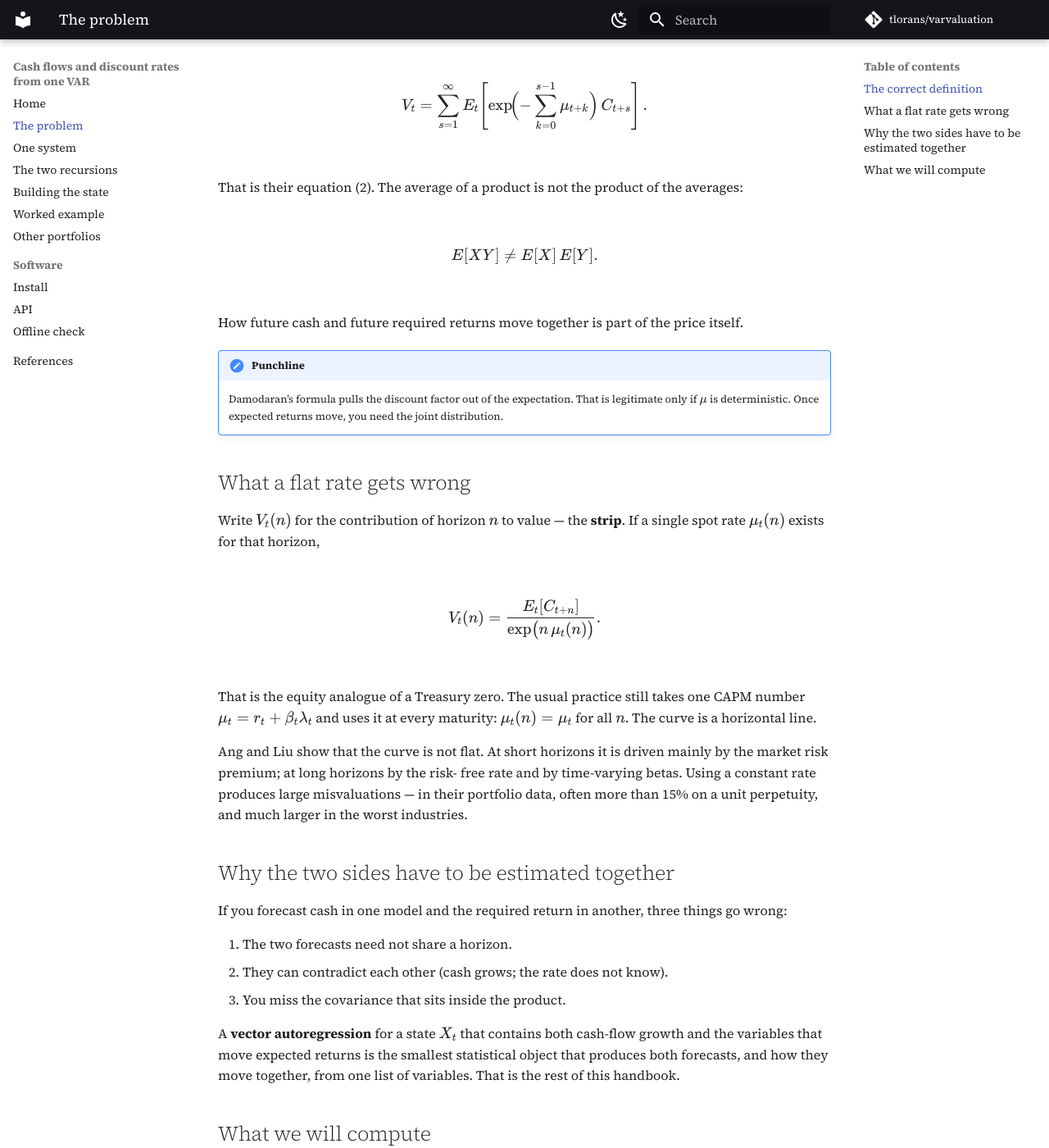
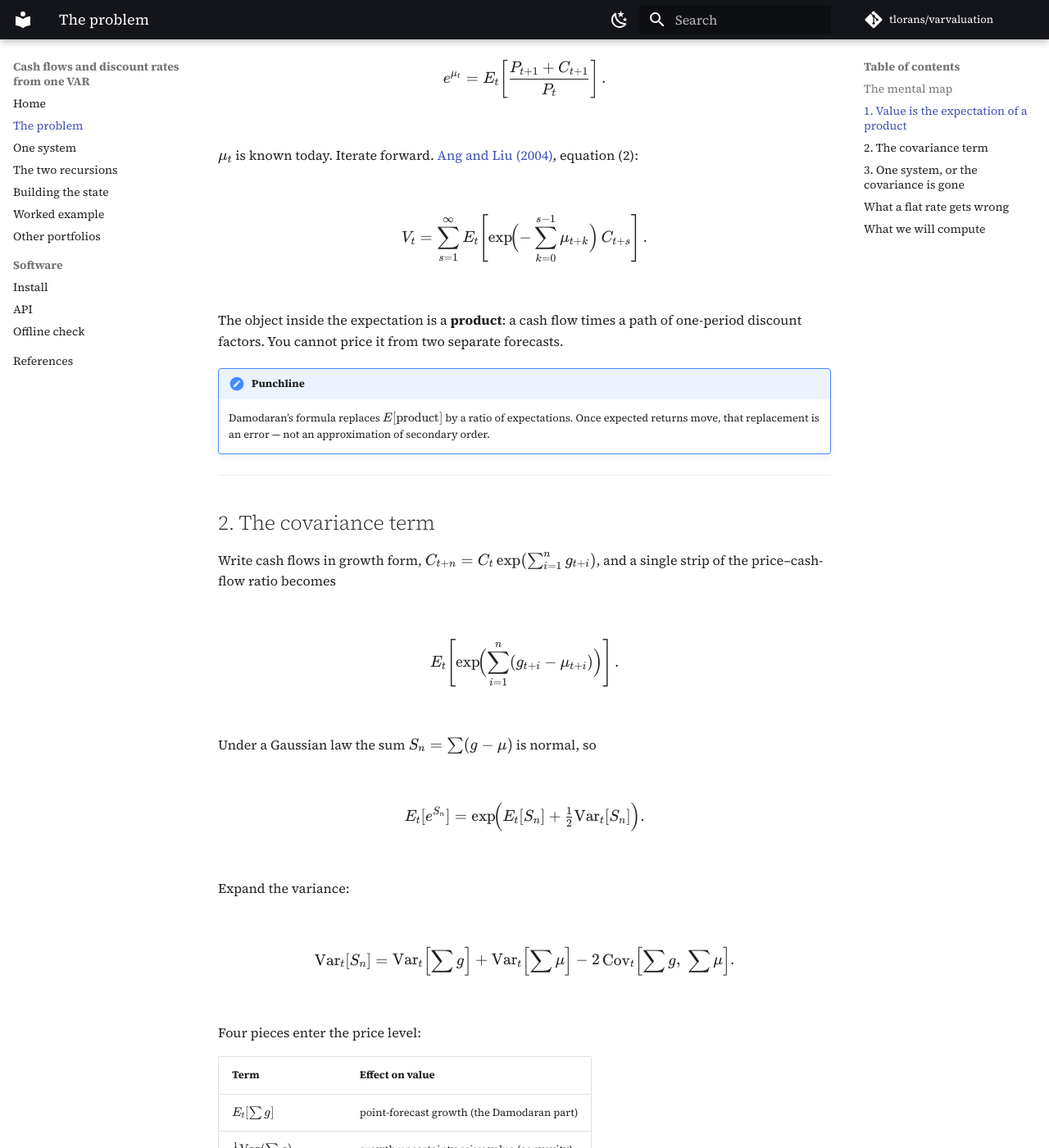
Before and after one commit to tlorans/varvaluation, an MkDocs documentation site: the page built from docs/guide/problem.md, in a window 1280 px wide and 1400 px high, scrolled down 836 px. Shown: the whole window at 82% size. Built offline with MkDocs 1.6.1 and Material for MkDocs 9.7.7, drawn with Linux system fonts in a browser that asks for light colours; comment, search, counter and statistics services are not loaded; some of the changed text lies outside the part shown.

Commit message:
Make the mental map explicit: product, covariance, one VAR
Lead every conceptual page with the three-step spine:
(1) value is E[product], (2) the covariance term enters the price
level, (3) cash flows and discount rates must share one VAR.

```diff
--- a/docs/guide/problem.md
+++ b/docs/guide/problem.md
@@ -1,33 +1,42 @@
 # The problem
 
-You already know the workhorse formula of every valuation course:
+## The mental map
+
+1. **Product.** Asset pricing is an expectation of a product: cash flow
+   times a path of discount factors.
+2. **Covariance.** $E[XY] = E[X]E[Y] + \mathrm{Cov}(X,Y)$. That
+   covariance term is part of the *price*, not a diagnostic computed
+   afterwards.
+3. **One system.** Cash-flow growth and expected returns must be
+   modeled jointly — one VAR — or the covariance is missing by
+   construction.
+
+The rest of this page is those three claims written out.
+
+---
+
+## 1. Value is the expectation of a product
+
+You already know the workhorse formula:
 
 $$
 V_t = \sum_{j=1}^{\infty} \frac{E_t[C_{t+j}]}{(1+r)^j}.
 $$
 
-One rate $r$ (a WACC, a CAPM cost of equity) discounts every horizon.
-A Gordon terminal value $C/(r-g)$ is bolted on at the end. Two
-assumptions are buried inside that line:
+One rate $r$ for every horizon. The discount factor has been pulled
+out of the expectation. That step is legitimate only if the discount
+rate is deterministic.
 
-1. **One rate for all horizons.** Year 1 and year 30 use the same $r$.
-2. **Cash flows and discount rates are independent.** The discount
-   factor slides out of the expectation: $E[XY] = E[X]\,E[Y]$.
-
-Both are wrong once expected returns move.
-
-## The correct definition
-
-[Ang and Liu (2004)](../references.md#ang-liu-2004) start from the
-definition of the one-period expected (log) return $\mu_t$:
+Start instead from the definition of the one-period expected (log)
+return $\mu_t$:
 
 $$
 e^{\mu_t}
   = E_t\!\left[\frac{P_{t+1}+C_{t+1}}{P_t}\right].
 $$
 
-$\mu_t$ is known today. Iterate the identity forward. Value is the
-expectation of a **product**:
+$\mu_t$ is known today. Iterate forward. [Ang and Liu (2004)](../references.md#ang-liu-2004),
+equation (2):
 
 $$
 V_t
@@ -37,66 +46,111 @@ V_t
     \right].
 $$
 
-That is their equation (2). The average of a product is not the product
-of the averages:
+The object inside the expectation is a **product**: a cash flow times
+a path of one-period discount factors. You cannot price it from two
+separate forecasts.
+
+!!! note "Punchline"
+    Damodaran’s formula replaces $E[\text{product}]$ by a ratio of
+    expectations. Once expected returns move, that replacement is an
+    error — not an approximation of secondary order.
+
+---
+
+## 2. The covariance term {#the-covariance-term}
+
+Write cash flows in growth form,
+$C_{t+n} = C_t\exp(\sum_{i=1}^{n} g_{t+i})$, and a single strip of the
+price–cash-flow ratio becomes
 
 $$
-E[XY] \ne E[X]\,E[Y].
+E_t\!\left[
+  \exp\!\Bigl(\sum_{i=1}^{n}(g_{t+i}-\mu_{t+i})\Bigr)
+\right].
 $$
 
-How future cash and future required returns move together is part of
-the price itself.
+Under a Gaussian law the sum $S_n = \sum(g-\mu)$ is normal, so
+
+$$
+E_t[e^{S_n}]
+  = \exp\!\Bigl(
+      E_t[S_n] + \tfrac12\mathrm{Var}_t[S_n]
+    \Bigr).
+$$
+
+Expand the variance:
+
+$$
+\mathrm{Var}_t[S_n]
+  = \mathrm{Var}_t\Bigl[\sum g\Bigr]
+  + \mathrm{Var}_t\Bigl[\sum \mu\Bigr]
+  - 2\,\mathrm{Cov}_t\Bigl[\sum g,\;\sum \mu\Bigr].
+$$
+
+Four pieces enter the price level:
+
+| Term | Effect on value |
+|---|---|
+| $E_t[\sum g]$ | point-forecast growth (the Damodaran part) |
+| $\tfrac12\mathrm{Var}(\sum g)$ | growth uncertainty *raises* value (convexity) |
+| $\tfrac12\mathrm{Var}(\sum \mu)$ | discount-rate uncertainty *raises* value |
+| $-2\,\mathrm{Cov}(\sum g,\sum \mu)$ | **the economically important one** |
+
+If good news about growth arrives together with *higher* expected
+returns — the usual aggregate pattern — then $\mathrm{Cov}>0$, the
+$-2\,\mathrm{Cov}$ term is negative, and **value is lower** than any
+DCF that ignores the interaction.
 
 !!! note "Punchline"
-    Damodaran’s formula pulls the discount factor out of the
-    expectation. That is legitimate only if $\mu$ is deterministic.
-    Once expected returns move, you need the joint distribution.
+    The covariance is not a variance-decomposition detail. It shifts
+    the level of the price. A model that forecasts cash and discount
+    rates in separate drawers has already set it to zero.
+
+---
+
+## 3. One system, or the covariance is gone
+
+If you forecast cash in one model and the required return in another:
+
+1. The two forecasts need not share a horizon.
+2. They can contradict each other.
+3. There is nowhere for $\mathrm{Cov}(\sum g,\sum \mu)$ to live.
+
+A **vector autoregression** for a state $X_t$ that contains both
+cash-flow growth and the variables that move expected returns is the
+smallest statistical object that produces both forecasts *and* their
+comovement from one list of variables. One shock covariance matrix
+$\Sigma$ generates the joint surprises; one companion $\Phi$ carries
+the cross-forecasts. That is the next page.
+
+---
 
 ## What a flat rate gets wrong
 
-Write $V_t(n)$ for the contribution of horizon $n$ to value — the
-**strip**. If a single spot rate $\mu_t(n)$ exists for that horizon,
+Even given the right joint model, practice often collapses the curve
+to one CAPM number $\mu_t = r_t + \beta_t\lambda_t$ used at every
+maturity. Write $V_t(n)$ for the strip at horizon $n$. A spot rate
+$\mu_t(n)$ is defined by
 
 $$
 V_t(n)
   = \frac{E_t[C_{t+n}]}{\exp\bigl(n\,\mu_t(n)\bigr)}.
 $$
 
-That is the equity analogue of a Treasury zero. The usual practice
-still takes one CAPM number $\mu_t = r_t + \beta_t\lambda_t$ and uses
-it at every maturity: $\mu_t(n) = \mu_t$ for all $n$. The curve is a
-horizontal line.
-
-Ang and Liu show that the curve is not flat. At short horizons it is
-driven mainly by the market risk premium; at long horizons by the risk-
-free rate and by time-varying betas. Using a constant rate produces
-large misvaluations — in their portfolio data, often more than 15% on
-a unit perpetuity, and much larger in the worst industries.
-
-## Why the two sides have to be estimated together
-
-If you forecast cash in one model and the required return in another,
-three things go wrong:
-
-1. The two forecasts need not share a horizon.
-2. They can contradict each other (cash grows; the rate does not know).
-3. You miss the covariance that sits inside the product.
-
-A **vector autoregression** for a state $X_t$ that contains both
-cash-flow growth and the variables that move expected returns is the
-smallest statistical object that produces both forecasts, and how they
-move together, from one list of variables. That is the rest of this
-handbook.
+A flat rule sets $\mu_t(n)=\mu_t$ for all $n$. Ang and Liu show the
+curve is not flat: at short horizons the market risk premium dominates;
+at long horizons the risk-free rate and time-varying betas do. Using a
+constant rate produces large misvaluations.
 
 ## What we will compute
 
-Given a fitted VAR for $X_t$ and a one-period expected return
+Given a fitted VAR for $X_t$ and
 $\mu_t = \alpha + \xi'X_t + X_t'\Lambda X_t$:
 
-- the **cash-flow recursion** — $E_t[C_{t+n}]/C_t$ horizon by horizon,
+- the **cash-flow recursion** — $E_t[C_{t+n}]/C_t$,
 - the **priced recursion** — each strip of the price–cash-flow ratio,
-- the **spot curve** $\mu_t(1),\ldots,\mu_t(N)$ that reconciles them,
-- the **present value** as the sum of those strips (plus a tail at the
-  terminal spot, not a hand-set Gordon pair).
+- the **spot curve** $\mu_t(1),\ldots,\mu_t(N)$,
+- the **present value** as the sum of those strips.
 
-The next page writes the VAR and the two sides of $X_t$.
+All four objects share the same $(\Phi,c,\Sigma)$. The covariance term
+is estimated once and enters both recursions.
```
Also changed, not shown: docs/guide/curve.md (+72 -95 lines), docs/guide/system.md (+94 -73 lines), docs/index.md (+39 -45 lines).
